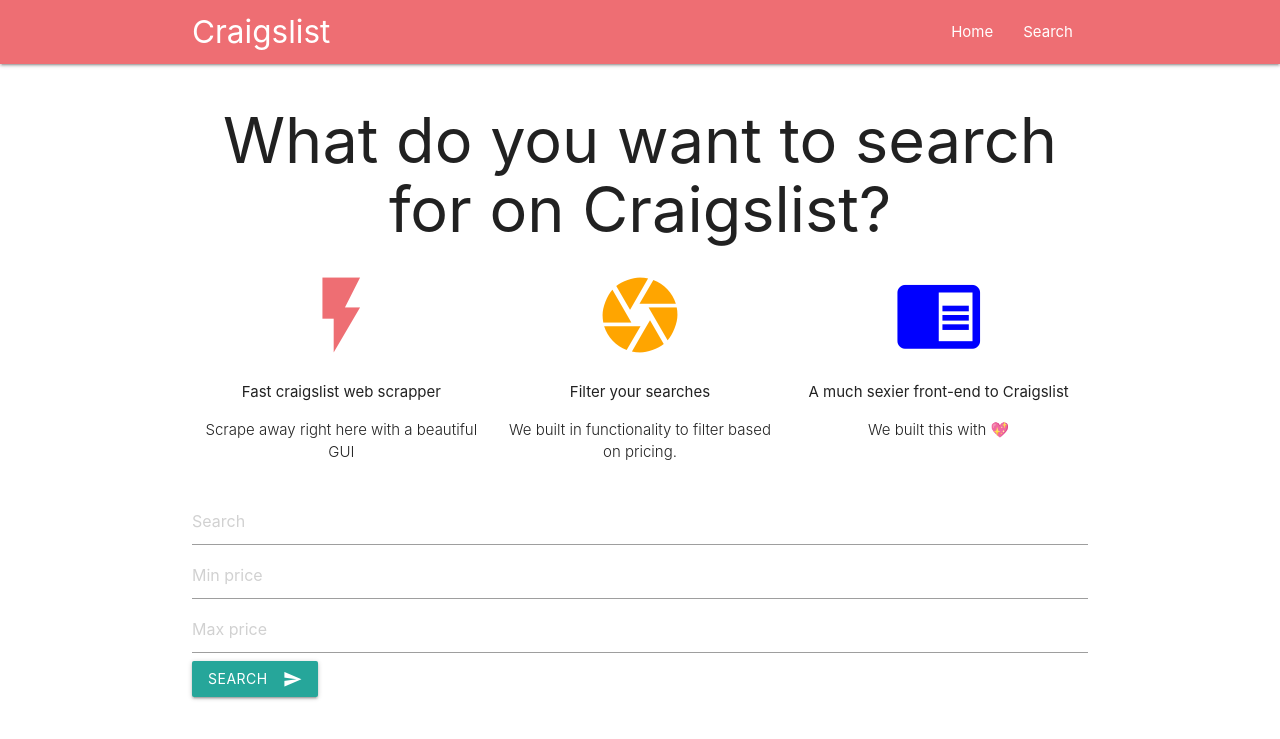
After one commit to amaravindhan/Craigslist, a Django app: page /search/ in a window 1280 px wide. The commit adds this page. Shown: the top 739 px of the page. Run offline with Django 3.2, Linux system fonts and the light colour scheme.

Commit message:
Added frontend and requirements file

```diff
--- a/craigslist_app/urls.py
+++ b/craigslist_app/urls.py
@@ -6,4 +6,5 @@
 
 urlpatterns = [
     path('', views.home, name = 'home'),
+    path('search/', views.new_search, name = 'new_search')
 ]
--- a/craigslist_app/views.py
+++ b/craigslist_app/views.py
@@ -1,6 +1,12 @@
+import requests
 from django.shortcuts import render
-
+from bs4 import BeautifulSoup
 # Create your views here.
 
 def home(request):
     return render(request, 'base.html')
+
+def new_search(request):
+    search = request.POST.get('search')
+    print(search)
+    return render(request, 'craigslist_app/new_search.html')
--- a/templates/base.html
+++ b/templates/base.html
@@ -1,12 +1,57 @@
+{% load static %}
+
 <!DOCTYPE html>
 <html lang="en">
 <head>
+    <meta name="viewport" content="width=device-width, initial-scale=1.0">
     <meta charset="UTF-8">
-    <meta name="viewport" content="width=device-width, initial-scale=1.0">
     <meta http-equiv="X-UA-Compatible" content="ie=edge">
+    <link rel="stylesheet" href="{% static 'css/style.css' %}">
+    <link rel="stylesheet" href="https://cdnjs.cloudflare.com/ajax/libs/materialize/1.0.0/css/materialize.min.css">
+    <link href="https://fonts.googleapis.com/icon?family=Material+Icons" rel="stylesheet">
     <title>Craigslist</title>
 </head>
 <body>
-    <h2>Testing to see if it works!</h2>
+    <nav>
+        <div class="container nav-wrapper">
+            <a href="/" class="brand-logo">Craigslist</a>
+            <ul id="nav-mobile" class="right">
+                <li><a href="/">Home</a></li>
+                <li><a href="{% url 'craigslist_app:new_search' %}">Search</a></li>
+            </ul>
+        </div>
+    </nav>
+    <div class="container">
+
+        <h1 style="text-align: center">What do you want to search for on Craigslist?</h1>
+        <div class="row">
+            <div class="col s4">
+                <div class="center">
+                    <i class="large material-icons" style="color: #EE6E73">flash_on</i>
+                    <p>Fast craigslist web scrapper</p>
+                    <p class="light center">Scrape away right here with a beautiful GUI</p>
+                </div>
+            </div>
+            <div class="col s4">
+                <div class="center">
+                    <i class="large material-icons"  style="color: orange">camera</i>
+                    <p>Filter your searches</p>
+                    <p class="light center">We built in functionality to filter based on pricing.</p>
+                </div>
+            </div>
+            <div class="col s4">
+                <div class="center">
+                    <i class="large material-icons"  style="color: blue">chrome_reader_mode</i>
+                    <p>A much sexier front-end to Craigslist</p>
+                    <p class="light center">We built this with 💖</p>
+                </div>
+            </div>
+        </div>
+
+        {% block content %}
+
+        {% endblock content %}
+        <script src="https://cdnjs.cloudflare.com/ajax/libs/materialize/1.0.0/js/materialize.min.js"></script>
+    </div>
 </body>
 </html>
--- /dev/null
+++ b/templates/craigslist_app/new_search.html
@@ -0,0 +1,40 @@
+{% extends "base.html" %}
+
+{% block content %}
+    <form method="POST" action="{% url 'craigslist_app:new_search'%}">
+        {% csrf_token %}
+        <input type="text" name="search" placeholder="Search">
+        <input type="text" name="min_price" placeholder="Min price">
+        <input type="text" name="max_price" placeholder="Max price">
+        <button class="btn waves-effect waves-light" type="submit" name="submit">Search
+            <i class="material-icons right">send</i>
+        </button>
+    </form>
+
+    <div class="center">
+        <h2> {{ search | title }} </h2>
+    </div>
+
+    <div class="row">
+        {% for posting in final_postings %}
+            <div class="col s4">
+                <div class="card">
+                    <div class="card-image">
+                        <a href="{{ posting.1 }}">
+                            <img src="{{ posting.3 }}" alt="">
+                        </a>
+                    </div>
+                    <div class="card-content">
+                        <p>{{ posting.0 }}</p>
+                    </div>
+                    <div class="card-action">
+                        <a href="{{ posting.1 }}">
+                            View listing: Price {{ posting.2 }}
+                        </a>
+                    </div>
+                </div>
+            </div>
+        {% endfor %}
+    </div>
+
+{% endblock content %}
```
Also changed, not shown: requirements.txt (added, +27 -0 lines).
